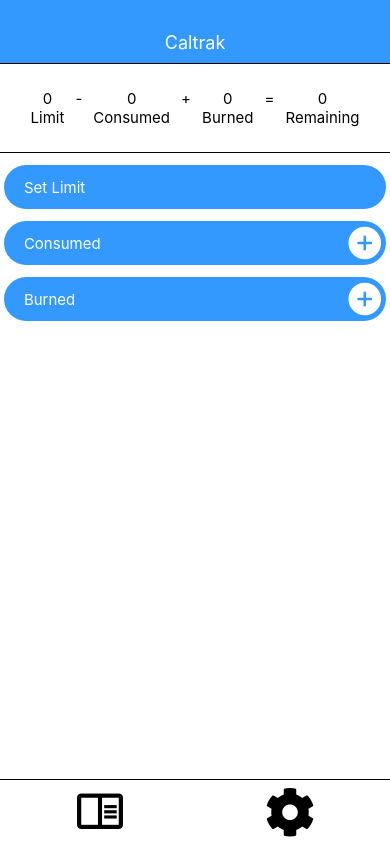
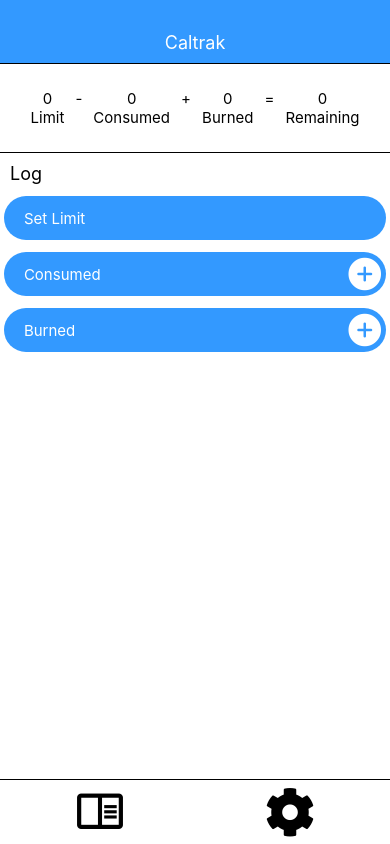
Before and after one commit to Theguyat2012/CalorieTracker, a React Native app: screen / in a window 390 px wide. Built offline with nearby package versions, Linux system fonts and the light colour scheme.

Commit message:
add header to tabs

```diff
--- a/App.js
+++ b/App.js
@@ -164,6 +164,7 @@ export default function App() {
           <ScrollView showsVerticalScrollIndicator={false}>
             {
               !settings ?
+              <>
                 <Calories
                   added={added}
                   setEditMode={setEditMode}
@@ -175,7 +176,9 @@ export default function App() {
                   setServings={setServings}
                   setCaloriesPerServing={setCaloriesPerServing}
                 />
+              </>
               :
+              <>
                 <Settings
                   added={added}
                   setAdded={setAdded}
@@ -184,6 +187,7 @@ export default function App() {
                   consumedLabel={items[0].label}
                   burnedLabel={items[1].label}
                 />
+              </>
             }
           </ScrollView>
           <Navbar setSettings={setSettings}/>
--- a/components/Calories.js
+++ b/components/Calories.js
@@ -1,4 +1,4 @@
-import { FlatList, PixelRatio, StyleSheet } from 'react-native';
+import { PixelRatio, StyleSheet, Text } from 'react-native';
 import { GestureHandlerRootView } from "react-native-gesture-handler";
 
 import AddCaloriesButton from "./AddCaloriesButton";
@@ -47,6 +47,7 @@ export default function Calories({
 
     return (
         <>
+            <Text style={styles.title}>Log</Text>
             <GestureHandlerRootView style={styles.calories}>
                 <AddCaloriesButton
                     add={false}
@@ -89,4 +90,9 @@ const styles = StyleSheet.create({
         alignItems: 'center',
         paddingBottom: 10 * PixelRatio.getFontScale(),
     },
+    title: {
+        fontSize: 18 * PixelRatio.getFontScale(),
+        paddingLeft: 10 * PixelRatio.getFontScale(),
+        paddingTop: 10 * PixelRatio.getFontScale(),
+    },
 });
--- a/components/Settings.js
+++ b/components/Settings.js
@@ -38,6 +38,7 @@ export default function Settings({
 }) {
     return (
         <>
+            <Text style={styles.title}>Settings</Text>
             <Button title='Reset Calories' onPress={() => reset(setAdded, addedKey, setData)} />
             <Button title='Delete All CONSUMED' onPress={() => removeCalories(added, setAdded, addedKey, setData, consumedLabel)} />
             <Button title='Delete All BURNED' onPress={() => removeCalories(added, setAdded, addedKey, setData, burnedLabel)} />
@@ -64,4 +65,9 @@ const styles = StyleSheet.create({
         paddingLeft: 20,
         fontSize: 15 * PixelRatio.getFontScale(),
     },
+    title: {
+        fontSize: 18 * PixelRatio.getFontScale(),
+        paddingLeft: 10 * PixelRatio.getFontScale(),
+        paddingTop: 10 * PixelRatio.getFontScale(),
+    },
 });
```
Lines whose indentation alone changed are shown as unchanged.
